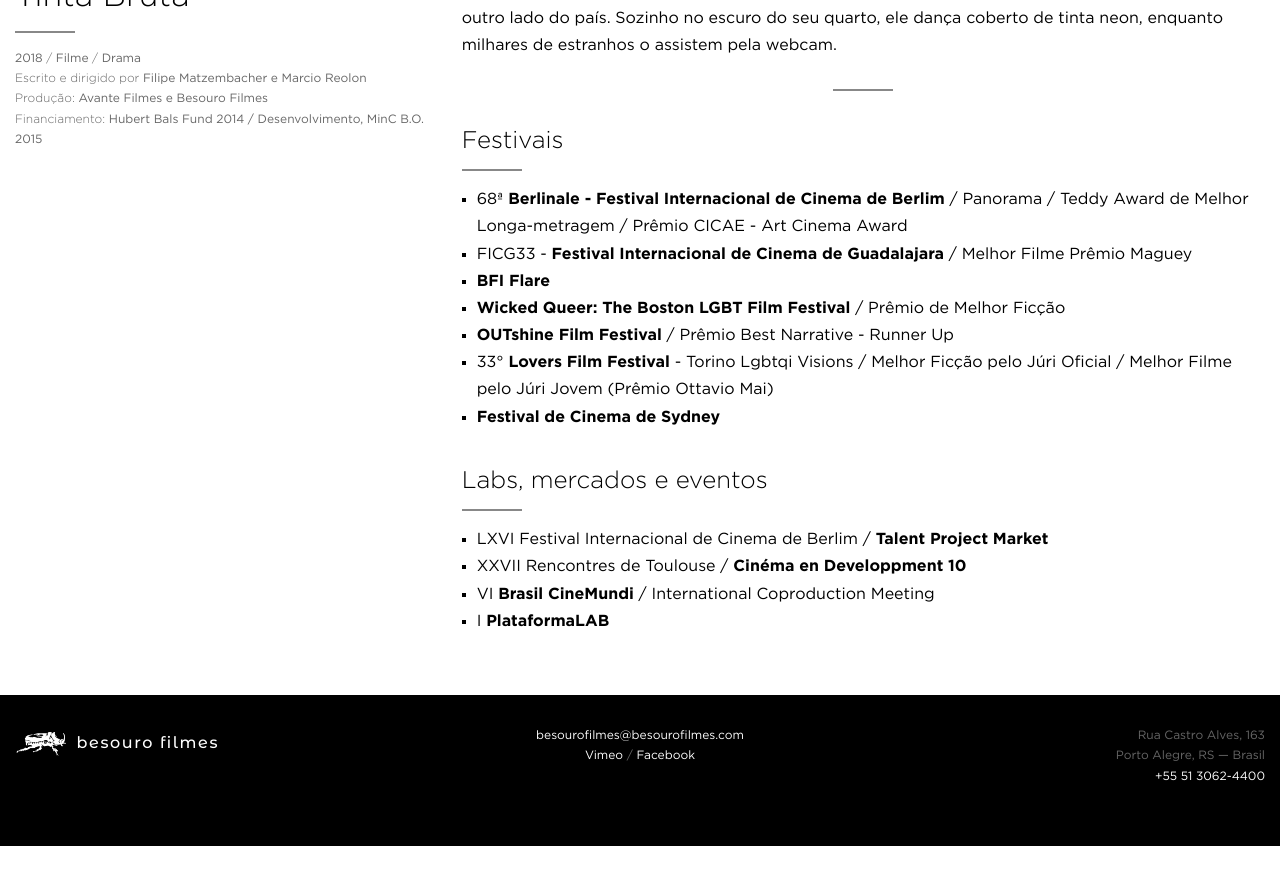
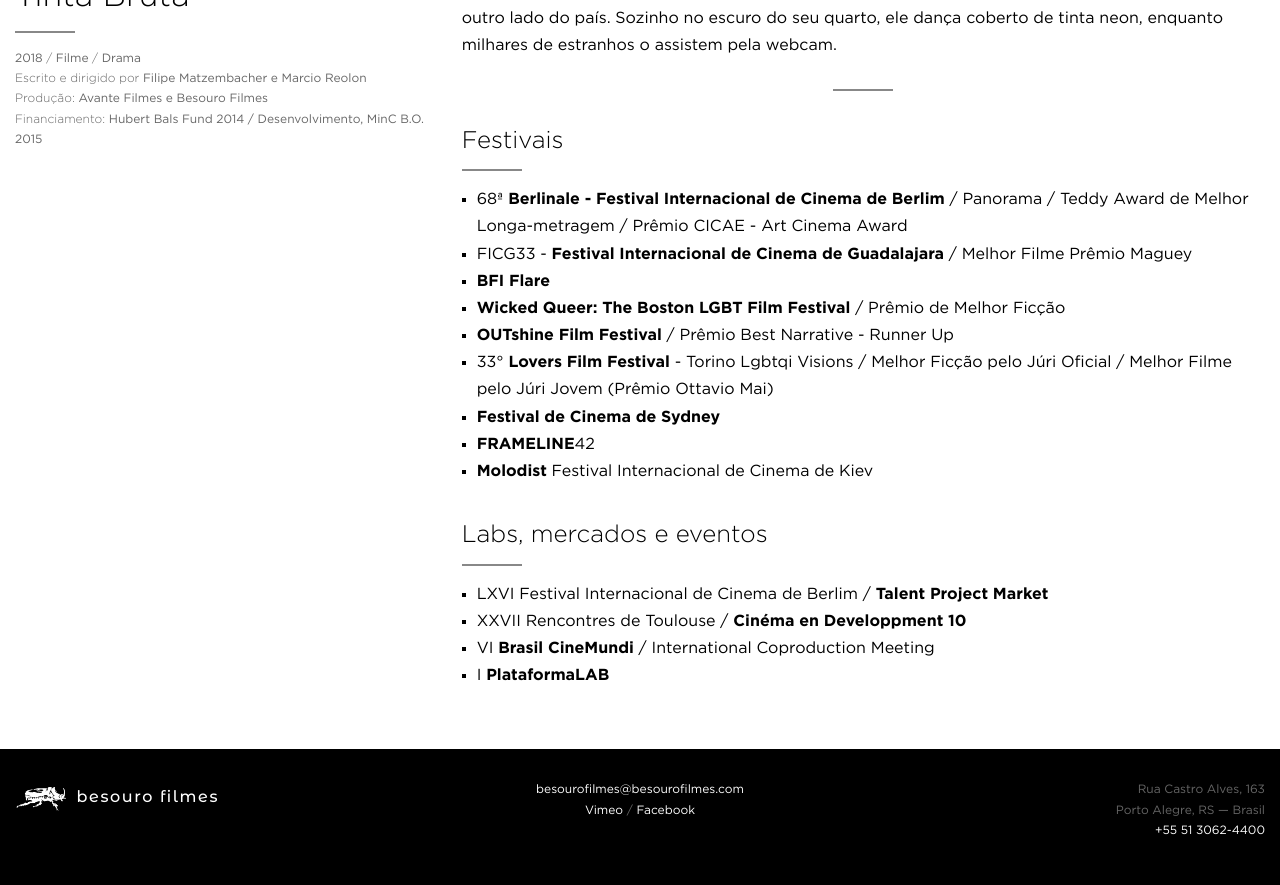
Before and after one commit to arthrfrts/besouro, a Jekyll site: the page built from _projects/tintabruta.md, in a window 1280 px wide and 900 px high, scrolled down 871 px. Shown: the top 885 px of the window. Built offline with Jekyll 4.4.1, drawn with Linux system fonts in a browser that asks for light colours; before the commit the page ends 1717 px from its top, so only the background shows below that.

Commit message:
Updated Tintabruta

```diff
--- a/_projects/tintabruta.md
+++ b/_projects/tintabruta.md
@@ -35,6 +35,8 @@
 * **OUTshine Film Festival** / Prêmio Best Narrative - Runner Up
 * 33° **Lovers Film Festival** - Torino Lgbtqi Visions / Melhor Ficção pelo Júri Oficial / Melhor Filme pelo Júri Jovem (Prêmio Ottavio Mai)
 * **Festival de Cinema de Sydney**
+* **FRAMELINE**42
+* **Molodist** Festival Internacional de Cinema de Kiev
 
 ## Labs, mercados e eventos
 * LXVI Festival Internacional de Cinema de Berlim / **Talent Project Market**
```
